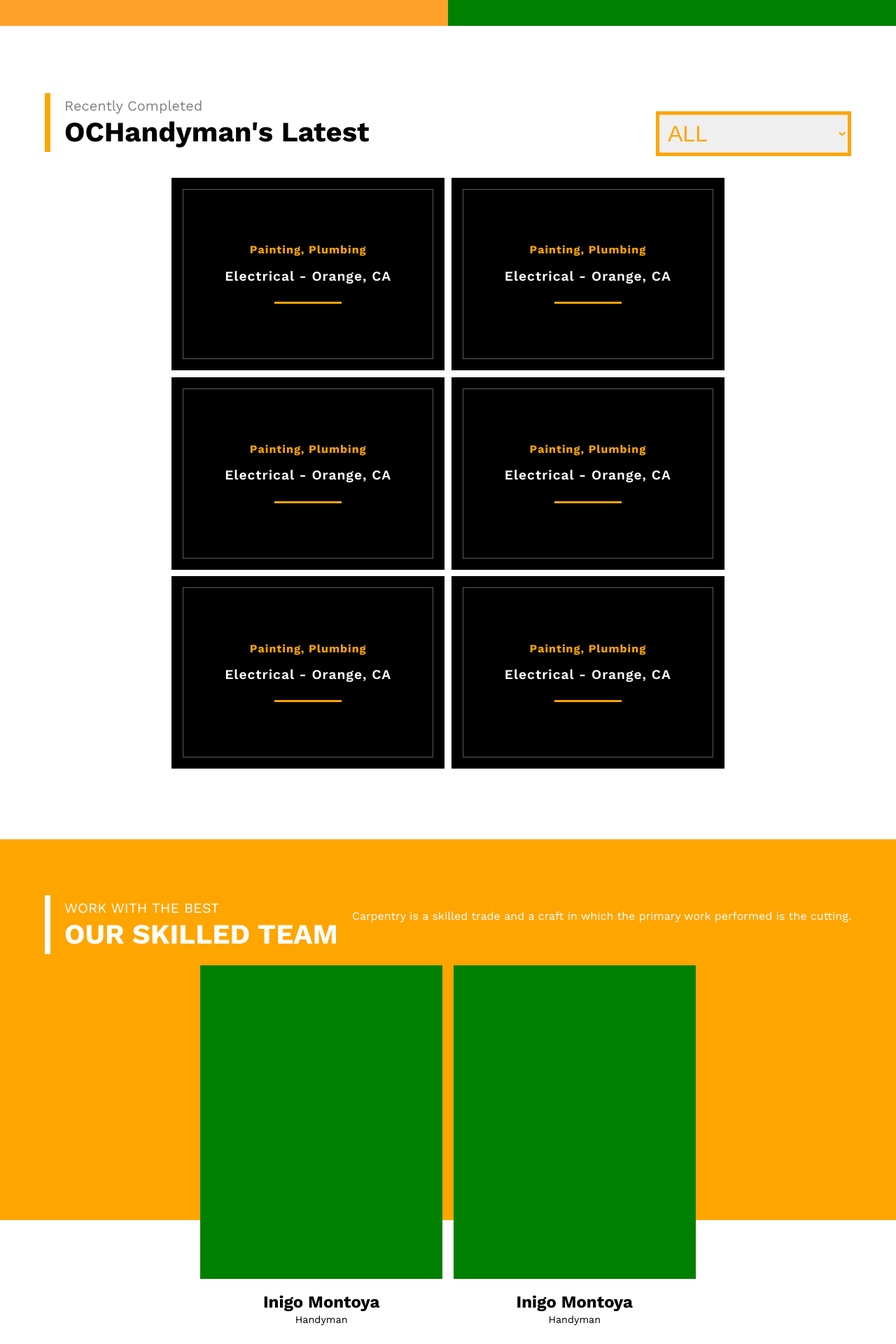
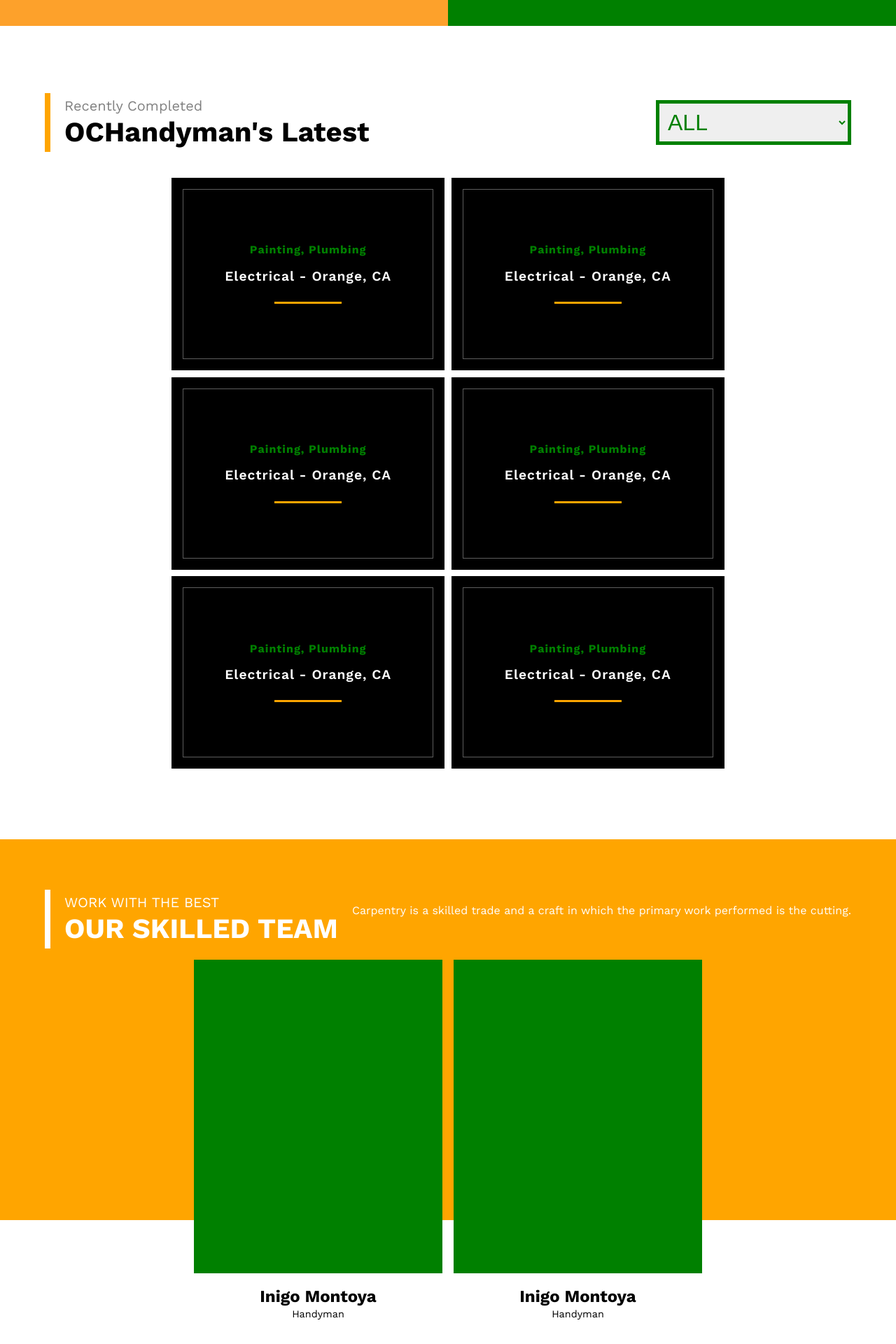
Before and after one commit to Michelobe/oc-handyman, a React (Create React App) app: page / in a window 1280 px wide. Shown: the part 2380-4300 px from the top of the page at 70% size. Built offline with nearby package versions, Linux system fonts and the light colour scheme.

Commit message:
Making more optimization changes, this will take time to get done with the whole page, but I will have more time to work on it tomorrow.  Committing changes and pushing to github.

```diff
--- a/src/scss/components/aboutTeam.css
+++ b/src/scss/components/aboutTeam.css
@@ -9,7 +9,7 @@
 }
 .aboutTeam .sectionDownshift{
     position: relative;
-    top: 5rem;
+    top: 4.5rem;
 }
 
 /* TEAM HEADER */
@@ -53,7 +53,7 @@
 }
 .aboutTeam .teamIntro .teammate{
     margin: 0 .5rem;
-    width: 30%;
+    width: 355px;
     display: flex;
     flex-flow: column;
     align-items: center;
--- a/src/scss/components/introSection.css
+++ b/src/scss/components/introSection.css
@@ -367,4 +367,7 @@
     .introSection .introSectionContainer .rightColumn{
         height: 42rem;
     }
+    .introSection .introSectionContainer .rightColumn .quickInfo .quickInfoCard i{
+        padding: .5rem;
+    }
 }
--- a/src/scss/components/projectsSection.css
+++ b/src/scss/components/projectsSection.css
@@ -38,13 +38,10 @@
 /* MOBILE NAV */
 .projectsSection .projectsNav .mobileNav .navDrop{
     font-size: 2rem;
-    border: 5px solid orange;
+    border: 5px solid green;
     text-transform: uppercase;
-    color: orange;
+    color: green;
     padding: .5rem;
-}
-.projectsSection .projectsNav .mobileNav .navDrop .dropOption{
-    border: 5px solid orange;
 }
 
 /* NAV BUTTONS */
@@ -69,10 +66,18 @@
 }
 
 /* TILES */
+.projectsSection {
+    display: flex;
+    flex-flow: column;
+    justify-content: center;
+    align-items: center;
+}
 .projectsSection .projectTiles {
     display: flex;
     flex-flow: row wrap;
     justify-content: center;
+    max-width: 1200px;
+    margin: 0 auto;
 }
 .projectsSection .projectTiles .projectTile {
     position: relative;
@@ -111,7 +116,7 @@
     font-weight: bold;
     letter-spacing: 1px;
     font-size: 1rem;
-    color: orange;
+    color: green;
 }
 .projectsSection .projectTiles .projectTile .tileHoverPopup .tileContent > h2{
     margin-bottom: 1.2rem;
@@ -135,6 +140,7 @@
         position: initial;
         display: initial;
         opacity: 1;
+        margin-bottom: 2rem;
     }
     .projectsNavBtns{
         position: absolute;
@@ -151,6 +157,6 @@
 }
 @media only screen and (max-width: 450px){
     .projectsSection{
-        margin: 12rem 0 6rem 0;
+        margin: 11rem 0 4rem 0;
     }
 }
--- a/src/scss/components/specialServices.css
+++ b/src/scss/components/specialServices.css
@@ -91,7 +91,7 @@
 }
 @media only screen and (max-width: 767px){
     .specialServicesSection{
-        height: 59.5rem;
+        height: 64rem;
         margin: 0;
         padding: 3rem 0 0 0;
         margin-bottom: 5rem;
@@ -102,6 +102,6 @@
         display: block;
         position: static;
         height: 28rem;
-        margin-bottom: 3rem;
+        margin: 2rem 0;
     }
 }
```
